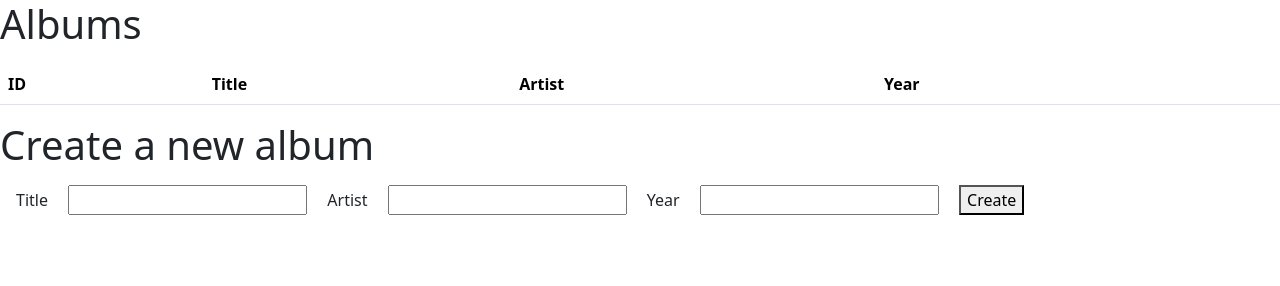
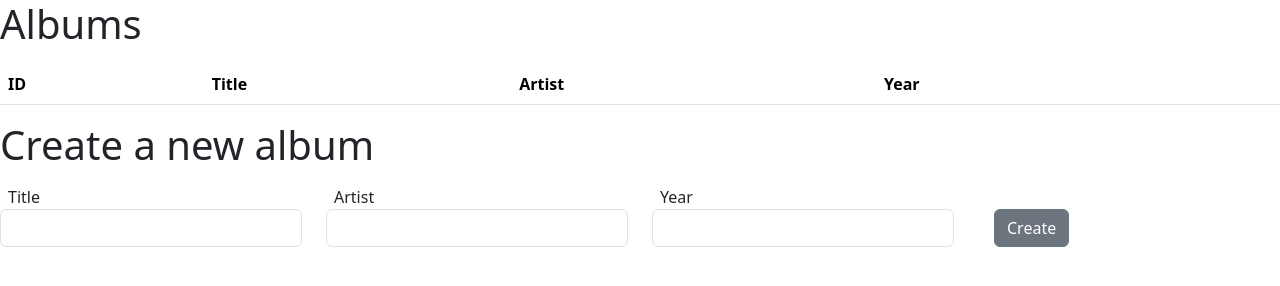
Before and after one commit to zzfz1/Full-Stack-Development-Lab-1, a website: page public/index.html in a window 1280 px wide. Drawn offline with nearby package versions, Linux system fonts and the light colour scheme; no server answers.

Commit message:
Update styling

```diff
--- a/public/client.js
+++ b/public/client.js
@@ -12,10 +12,11 @@ async function getAlbums() {
     const actionsCell = row.insertCell();
     const updateButton = document.createElement("button");
     updateButton.innerText = "Update";
-    updateButton.classList.add("btn-update", "mx-3");
+    updateButton.classList.add("btn-update", "mx-3", "btn", "btn-secondary");
     actionsCell.appendChild(updateButton);
     const deleteButton = document.createElement("button");
     deleteButton.innerText = "Delete";
+    deleteButton.classList.add("btn-delete", "btn", "btn-secondary");
     deleteButton.addEventListener("click", async () => {
       if (confirm("Are you sure you want to delete this album?")) {
         try {
--- a/public/index.html
+++ b/public/index.html
@@ -14,7 +14,7 @@
   </head>
   <body>
     <h1 class="mb-3">Albums</h1>
-    <table class="table table-hover" id="album-table">
+    <table class="table table-hover align-middle" id="album-table">
       <thead>
         <tr>
           <th>ID</th>
@@ -27,14 +27,40 @@
       <tbody></tbody>
     </table>
     <h1 class="mb-3">Create a new album</h1>
-    <form id="new-album-form">
-      <label class="mx-3" for="title">Title</label>
-      <input type="text" id="title" name="title" required />
-      <label class="mx-3" for="artist">Artist</label>
-      <input type="text" id="artist" name="artist" required />
-      <label class="mx-3" for="year">Year</label>
-      <input type="text" id="year" name="year" required />
-      <button class="mx-3" type="submit">Create</button>
+    <form class="row row-cols-4 align-items-end" id="new-album-form">
+      <div class="col">
+        <label class="mx-2" for="title">Title</label>
+        <input
+          class="form-control"
+          type="text"
+          id="title"
+          name="title"
+          required
+        />
+      </div>
+      <div class="col">
+        <label class="mx-2" for="artist">Artist</label>
+        <input
+          class="form-control"
+          type="text"
+          id="artist"
+          name="artist"
+          required
+        />
+      </div>
+      <div class="col">
+        <label class="mx-2" for="year">Year</label>
+        <input
+          class="form-control"
+          type="text"
+          id="year"
+          name="year"
+          required
+        />
+      </div>
+      <div class="col">
+        <button class="mx-3 btn btn-secondary" type="submit">Create</button>
+      </div>
     </form>
     <script
       src="https://cdn.jsdelivr.net/npm/bootstrap@5.3.0-alpha3/dist/js/bootstrap.bundle.min.js"
```
